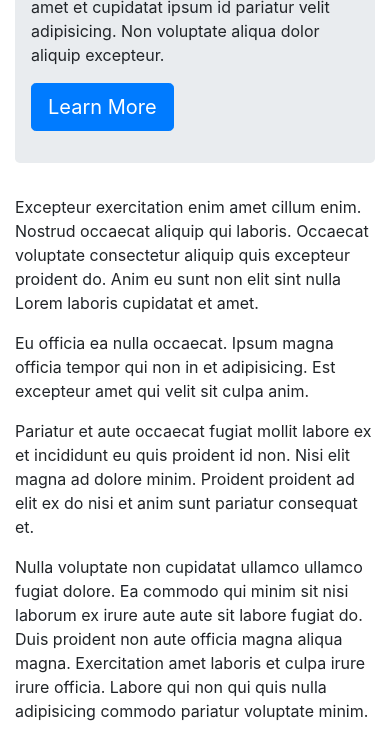
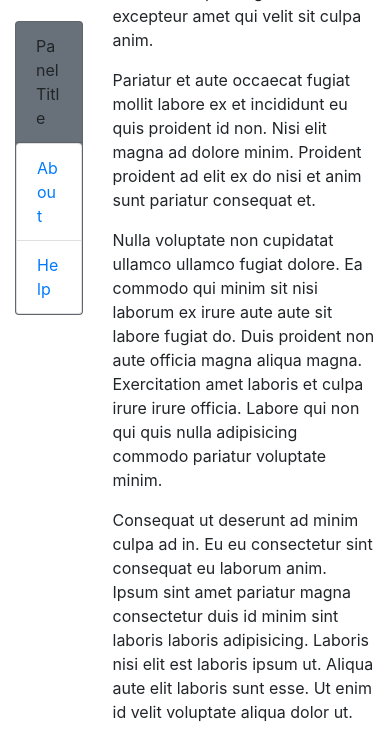
Before and after one commit to DongJoonLeeDJ/TypeYourRepositoryName, a plain HTML site: page HTMLPage_bootStrap_Sample1.html in a window 390 px wide. Shown: the part 908-1644 px from the top of the page. Drawn offline with nearby package versions, Linux system fonts and the light colour scheme.

Commit message:
col- 부분 수정

```diff
--- a/HTMLPage_bootStrap_Sample1.html
+++ b/HTMLPage_bootStrap_Sample1.html
@@ -52,7 +52,7 @@
 
         <div class="row">
 
-            <div class="col-md-3">
+            <div class="col-3">
                 <div class="card">
                     <div class="card-header">Panel Title</div>
                     <ul class="list-group list-group-flush">
@@ -79,7 +79,7 @@
                 </div>
             </div>
                 <br>
-            <div class="col-md-9">
+            <div class="col-9">
                 <div class="jumbotron">
                     <h1>Ea eiusmod veniam officia id nisi sunt reprehenderit.</h1>
                     <p>Elit consequat labore velit mollit culpa aliquip eu officia anim culpa sint. Cupidatat amet et
```
